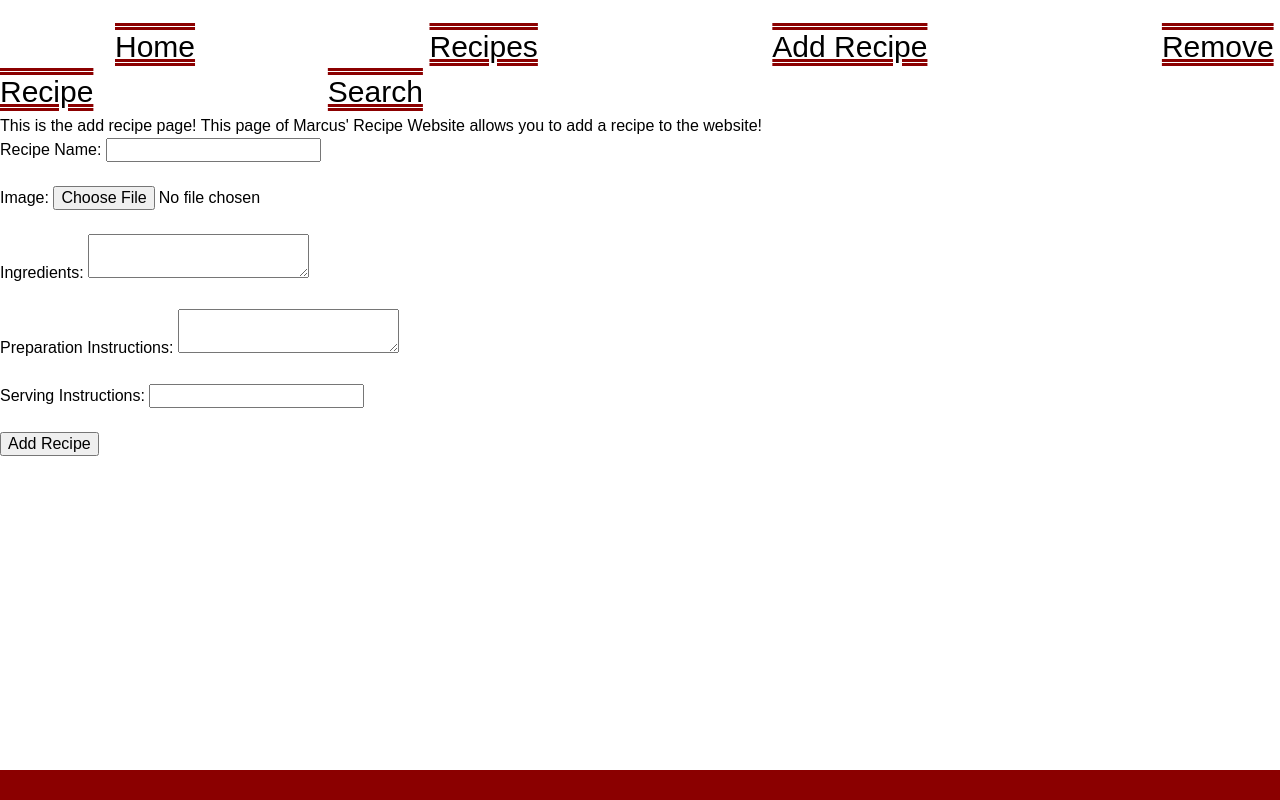
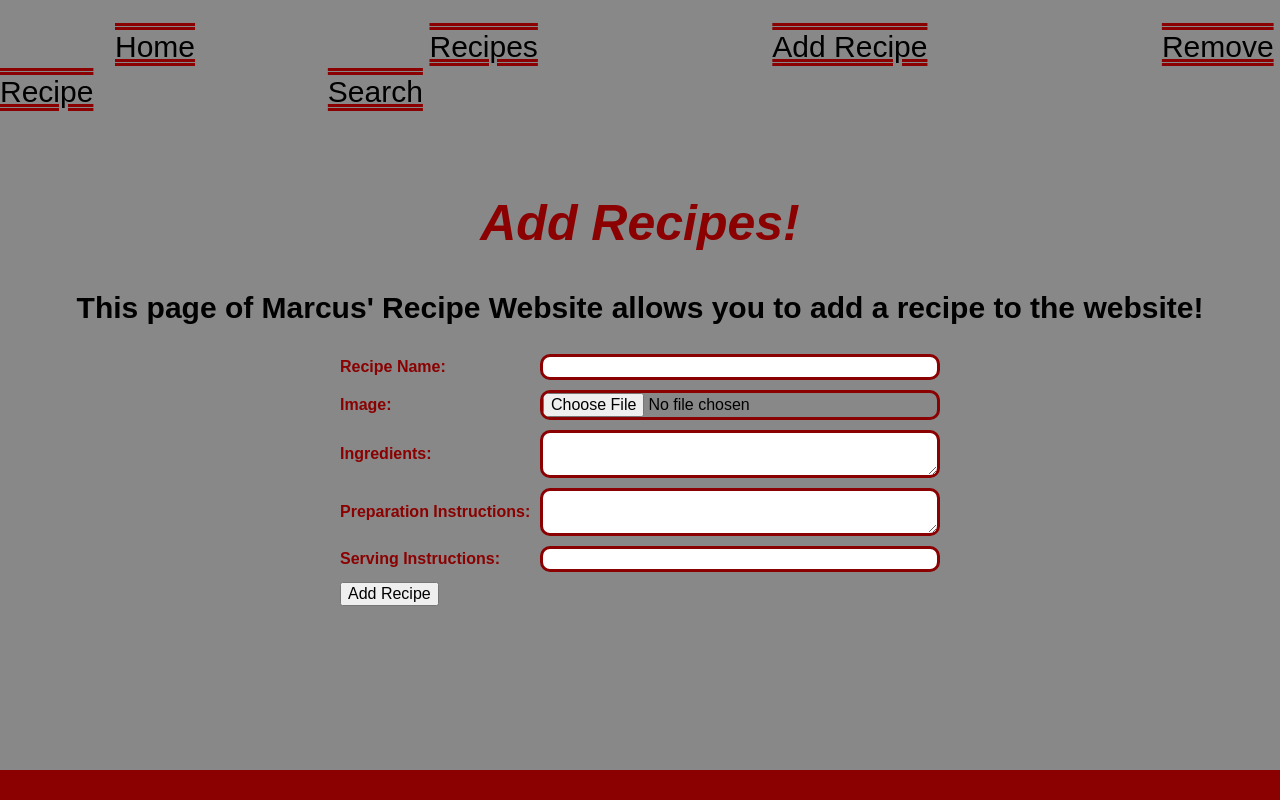
Before and after one commit to Mblagdon/CP1895-Python-FlaskWebsiteApplication, a Flask app: page /add-recipe in a window 1280 px wide. Run offline with Flask 3, Linux system fonts and the light colour scheme.

Commit message:
Commit 8 -styled pages

```diff
--- a/static/style.css
+++ b/static/style.css
@@ -37,6 +37,10 @@ input, textarea {
 }
 
 .home-page-background {
+    background-color: #888888;
+}
+
+.add-recipe-background {
     background-color: #888888;
 }
 
@@ -132,3 +136,70 @@ footer {
     max-width: 100%;
     box-shadow: 0 0 5px rgba(0, 0, 0, 0.1); /
 }
+
+/* Style for the form-group container */
+.form-group {
+    display: flex; /* Use flex layout to align the elements */
+    align-items: center; /* Center-align the items vertically */
+    margin-bottom: 10px; /* Add some margin below each group */
+}
+
+/* Style for the labels inside the form-group container */
+.form-group label {
+    flex: 0 0 200px; /* Set a fixed width for the labels */
+    font-weight: bold; /* Make the text bold */
+    color: darkred;
+}
+
+/* Style for the text input and textarea elements inside the form-group container */
+.form-group input,
+.form-group textarea {
+    flex: 1; /* Allow the input to take up the remaining space */
+    max-width: 500px;
+    border: 3px solid darkred;
+    border-radius: 10px;
+}
+
+/* Style for the form container */
+.form-container {
+    max-width: 600px; /* Set a maximum width for the form */
+    margin: 0 auto; /* Center the form horizontally */
+}
+
+
+/* Style for the "Remove a Recipe" title */
+.remove-title {
+    text-align: center; /* Center the text */
+    color: darkred;
+    font-style: italic;
+}
+
+/* Style for the recipe names */
+.recipe-name {
+    font-size: 30px; /* Set the font size */
+    font-weight: bold; /* Make the text bold */
+    color: black;
+}
+
+.remove-recipe-background {
+    background-color: #888888;
+}
+
+/* Style for the "Search Recipes" title */
+.search-title {
+    text-align: center;
+    color: darkred;
+    font-style: italic;
+}
+
+/* Style for the search form */
+.search-form {
+    text-align: center; /* Center the form elements */
+    font-size: 20px; /* Set the font size */
+    font-weight: bold; /* Make the text bold */
+    color: black;
+}
+
+.search-recipe-background {
+    background-color: #888888;
+}
--- a/templates/add-recipe.html
+++ b/templates/add-recipe.html
@@ -5,30 +5,42 @@ Add Recipes!
 {% endblock %}
 
 {% block H1_Description %}
-This is the add recipe page!
+<br xmlns="http://www.w3.org/1999/html"><br><br>
+    <h1 class="page-title">Add Recipes!</h1>
 {% endblock %}
 
 {% block H1_Content %}
-This page of Marcus' Recipe Website allows you to add a recipe to the website!
+    <br>
+    <h2 class="greeting">This page of Marcus' Recipe Website allows you to add a recipe to the website!</h2>
+    <br>
 {% endblock %}
 
 {% block content %}
-    <form action="{{ url_for('add_recipe') }}" method="post" enctype="multipart/form-data">
-        <label for="name">Recipe Name:</label>
-        <input type="text" id="name" name="name" required><br>
-        <br>
-        <label for="image">Image:</label>
-        <input type="file" id="image" name="image" accept="image/*" required><br>
-        <br>
-        <label for="ingredients">Ingredients:</label>
-        <textarea id="ingredients" name="ingredients" required></textarea><br>
-        <br>
-        <label for="preparation">Preparation Instructions:</label>
-        <textarea id="preparation" name="preparation" required></textarea><br>
-        <br>
-        <label for="serving">Serving Instructions:</label>
-        <input type="text" id="serving" name="serving" required><br>
-        <br>
-        <input type="submit" value="Add Recipe">
-    </form>
+    <div class="form-container">
+        <form action="{{ url_for('add_recipe') }}" method="post" enctype="multipart/form-data">
+            <div class="form-group">
+                <label for="name"><strong>Recipe Name:</strong></label>
+                <input type="text" id="name" name="name" required>
+            </div>
+            <div class="form-group">
+                <label for="image"><strong>Image:</strong></label>
+                <input type="file" id="image" name="image" accept="image/*" required>
+            </div>
+            <div class="form-group">
+                <label for="ingredients"><strong>Ingredients:</strong></label>
+                <textarea id="ingredients" name="ingredients" required></textarea>
+            </div>
+            <div class="form-group">
+                <label for="preparation"><strong>Preparation Instructions:</strong></label>
+                <textarea id="preparation" name="preparation" required></textarea>
+            </div>
+            <div class="form-group">
+                <label for="serving"><strong>Serving Instructions:</strong></label>
+                <input type="text" id="serving" name="serving" required>
+            </div>
+            <input type="submit" value="Add Recipe">
+        </form>
+    </div>
 {% endblock %}
+
+{% block body_class %}add-recipe-background{% endblock %}
--- a/templates/base.html
+++ b/templates/base.html
@@ -19,10 +19,10 @@
             {% block H1_Content %}{% endblock %}
             {% block content %}
             {% endblock %}
-        </div> <!-- End of content-wrap -->
+        </div>
         <footer>
             {% block footer %}{% endblock %}
         </footer>
-    </div> <!-- End of page-container -->
+    </div>
 </body>
 </html>
--- a/templates/recipes.html
+++ b/templates/recipes.html
@@ -26,6 +26,7 @@ Recipes!
                     <p><strong>Ingredients:</strong> {{ recipe['Ingredients'] }}</p>
                     <p><strong>Preparation:</strong> {{ recipe['Preparation Instructions'] }}</p>
                     <p><strong>Serving:</strong> {{ recipe['Serving Instructions'] }}</p>
+                    <br>
                 </div>
             </div>
         {% endfor %}
```
Also changed, not shown: templates/remove-recipe.html (+9 -4 lines), templates/search.html (+15 -8 lines).
